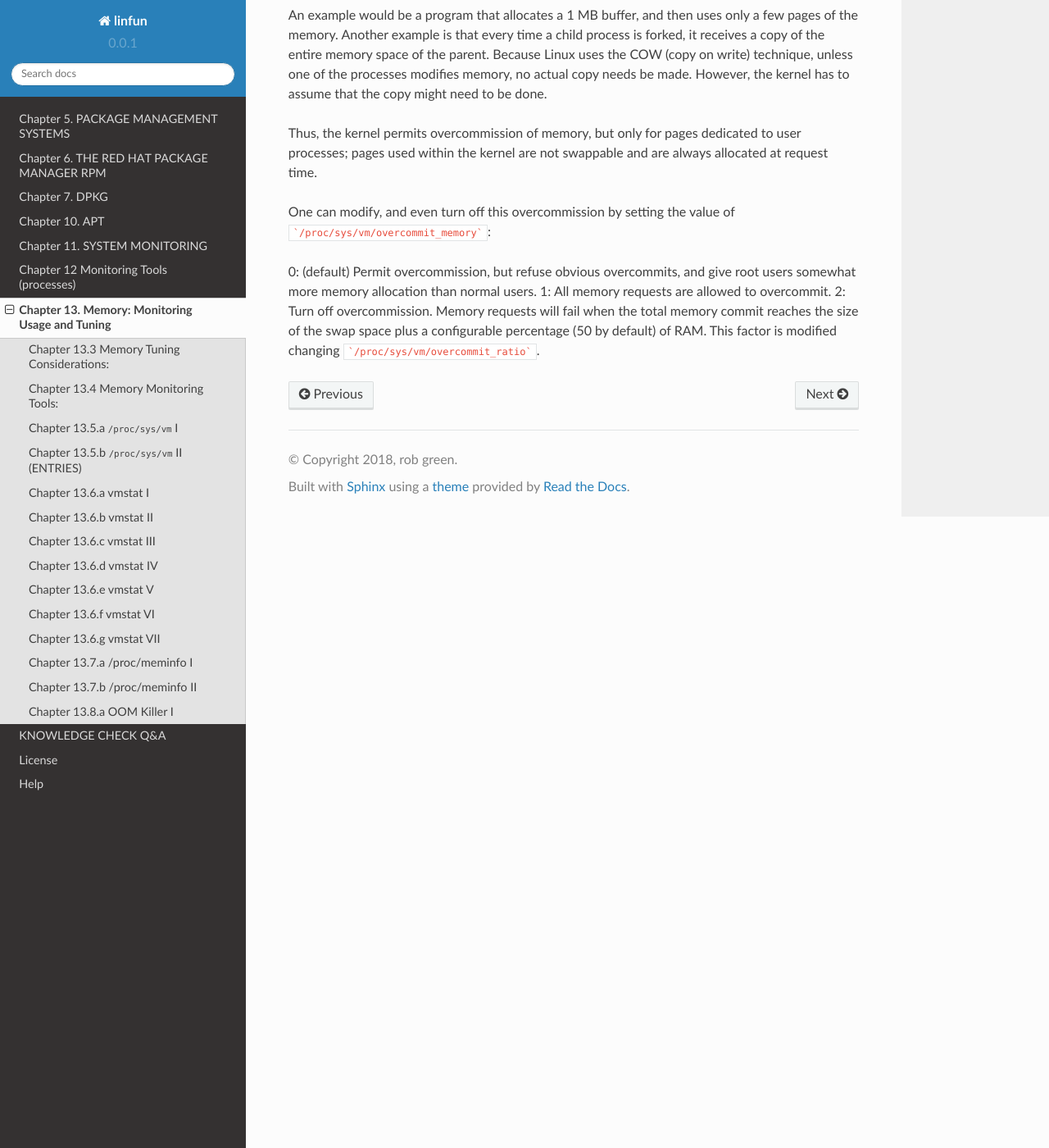
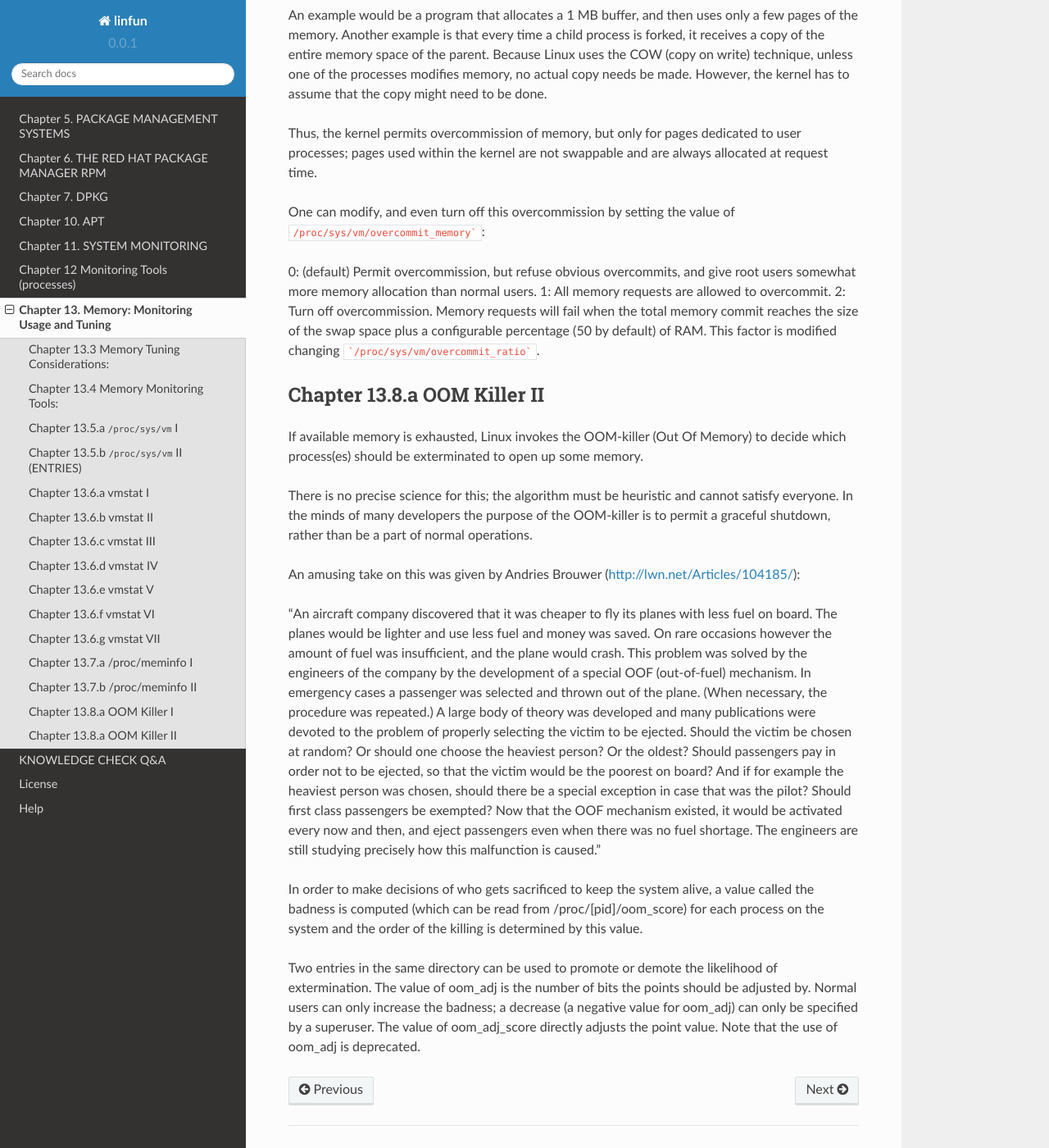
Before and after one commit to py010/linfun, a Sphinx documentation site: the page built from docs/source/chapter13.rst, in a window 1280 px wide and 1400 px high, scrolled down 7184 px. Shown: the whole window at 82% size. Built offline with Sphinx 7.4.7 and the Read the Docs theme 2.0.0, drawn with Linux system fonts in a browser that asks for light colours; pages that are not in the unit, such as notebooks, are missing from menus.

Commit message:
chapter 13.8 OOM II

````diff
--- a/docs/source/chapter13.rst
+++ b/docs/source/chapter13.rst
@@ -232,8 +232,24 @@ An example would be a program that allocates a 1 MB buffer, and then uses only a
 
 Thus, the kernel permits overcommission of memory, but only for pages dedicated to user processes; pages used within the kernel are not swappable and are always allocated at request time.
 
-One can modify, and even turn off this overcommission by setting the value of ```/proc/sys/vm/overcommit_memory```:
+One can modify, and even turn off this overcommission by setting the value of ``/proc/sys/vm/overcommit_memory```:
 
 0:  (default) Permit overcommission, but refuse obvious overcommits, and give root users somewhat more memory allocation than normal users.
 1:  All memory requests are allowed to overcommit.
 2:  Turn off overcommission. Memory requests will fail when the total memory commit reaches the size of the swap space plus a configurable percentage (50 by default) of RAM. This factor is modified changing ```/proc/sys/vm/overcommit_ratio```.
+
+
+Chapter 13.8.a OOM Killer II
+^^^^^^^^^^^^^^^^^^^^^^^^^^^^
+
+If available memory is exhausted, Linux invokes the OOM-killer (Out Of Memory) to decide which process(es) should be exterminated to open up some memory.
+
+There is no precise science for this; the algorithm must be heuristic and cannot satisfy everyone. In the minds of many developers the purpose of the OOM-killer is to permit a graceful shutdown, rather than be a part of normal operations.
+
+An amusing take on this was given by Andries Brouwer (http://lwn.net/Articles/104185/):
+
+"An aircraft company discovered that it was cheaper to fly its planes with less fuel on board. The planes would be lighter and use less fuel and money was saved. On rare occasions however the amount of fuel was insufficient, and the plane would crash. This problem was solved by the engineers of the company by the development of a special OOF (out-of-fuel) mechanism. In emergency cases a passenger was selected and thrown out of the plane. (When necessary, the procedure was repeated.) A large body of theory was developed and many publications were devoted to the problem of properly selecting the victim to be ejected. Should the victim be chosen at random? Or should one choose the heaviest person? Or the oldest? Should passengers pay in order not to be ejected, so that the victim would be the poorest on board? And if for example the heaviest person was chosen, should there be a special exception in case that was the pilot? Should first class passengers be exempted? Now that the OOF mechanism existed, it would be activated every now and then, and eject passengers even when there was no fuel shortage. The engineers are still studying precisely how this malfunction is caused."
+
+In order to make decisions of who gets sacrificed to keep the system alive, a value called the badness is computed (which can be read from /proc/[pid]/oom_score) for each process on the system and the order of the killing is determined by this value.
+
+Two entries in the same directory can be used to promote or demote the likelihood of extermination. The value of oom_adj is the number of bits the points should be adjusted by. Normal users can only increase the badness; a decrease (a negative value for oom_adj) can only be specified by a superuser. The value of oom_adj_score directly adjusts the point value. Note that the use of oom_adj is deprecated.
````
